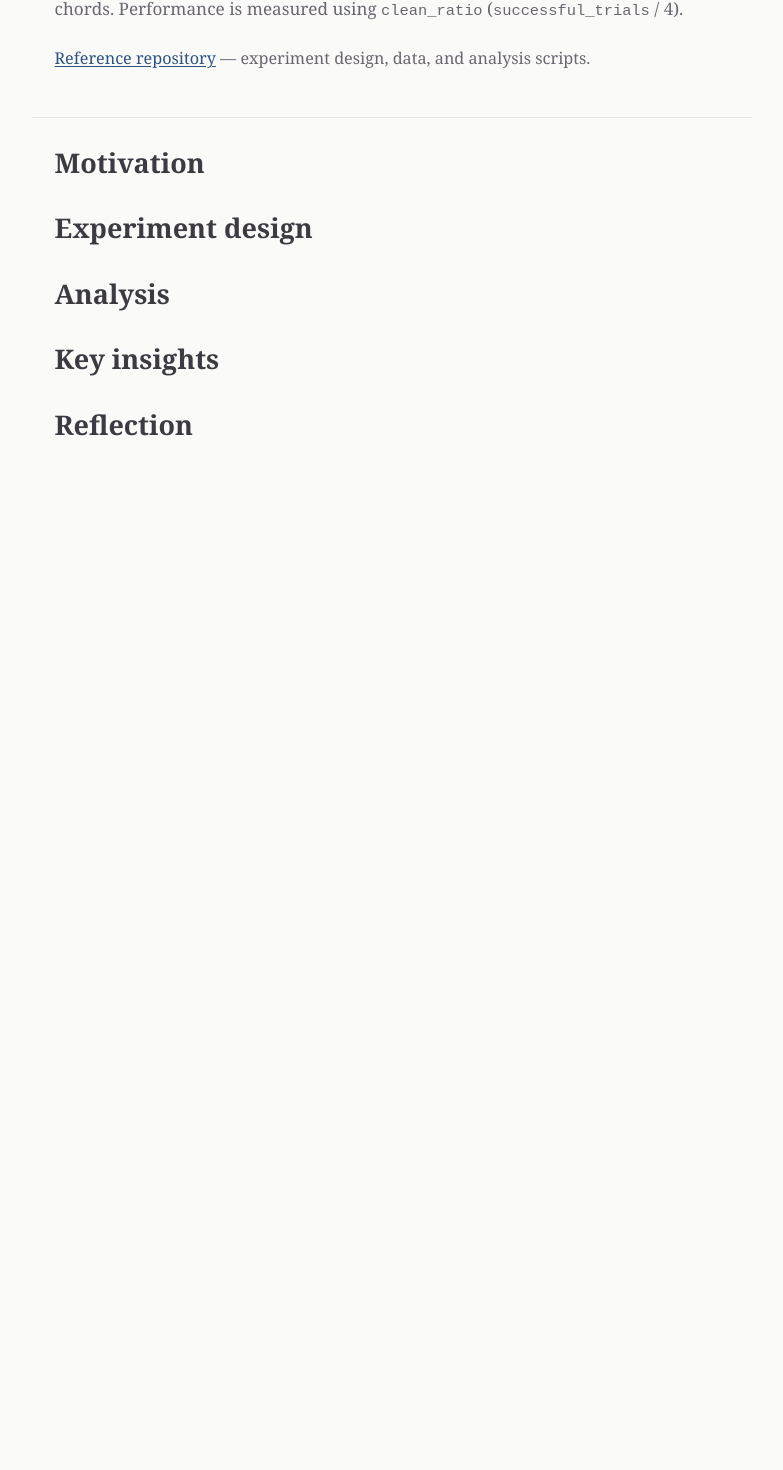
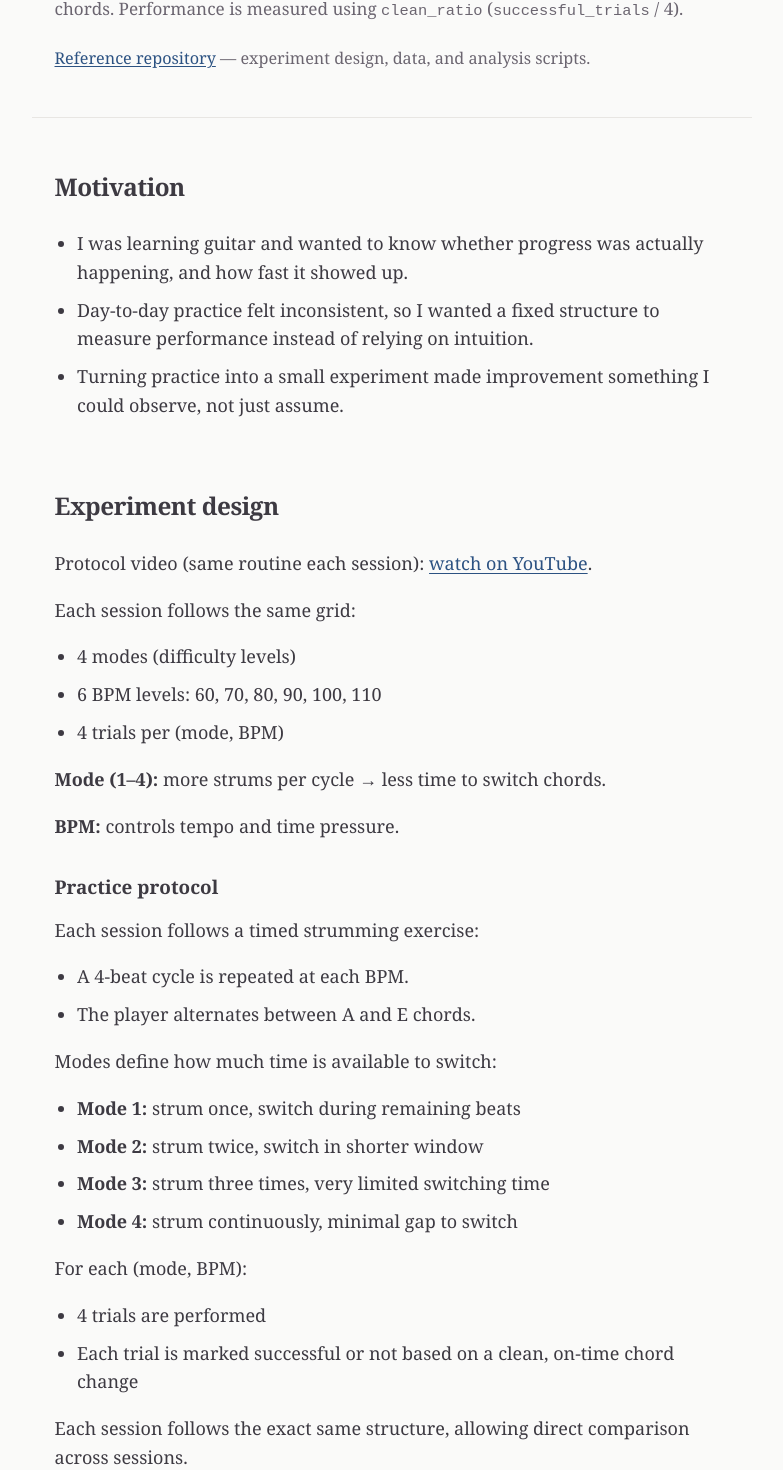
Before and after one commit to rishav-basnet/Guitar-Learning-Research-Website, a React (Vite) app: page / in a window 1280 px wide. Shown: the part 276-1746 px from the top of the page, without its empty margins (248-1031 px from the left). Before the commit the page ends 817 px from the top, so only its background shows below. Built offline with nearby package versions, Linux system fonts and the light colour scheme.

Commit message:
Add motivation and full experiment protocol
Fill Motivation bullets and Experiment design (grid, modes, BPM, trials,
practice protocol, and protocol video) per the research README.

```diff
--- a/src/App.css
+++ b/src/App.css
@@ -64,3 +64,53 @@
   margin: 0 auto;
   padding: 0 1.25rem 4rem;
 }
+
+.section {
+  padding-top: 2.75rem;
+}
+
+.section__title {
+  margin: 0 0 1.25rem;
+  font-size: 1.35rem;
+  font-weight: 600;
+  letter-spacing: -0.02em;
+}
+
+.section__body > p {
+  margin: 0 0 1rem;
+  color: var(--text);
+}
+
+.section__body > p:last-child {
+  margin-bottom: 0;
+}
+
+.subsection-title {
+  margin: 1.75rem 0 0.75rem;
+  font-size: 1.05rem;
+  font-weight: 600;
+}
+
+.prose-list {
+  margin: 0 0 1rem;
+  padding-left: 1.25rem;
+  color: var(--text);
+}
+
+.prose-list li {
+  margin-bottom: 0.5rem;
+}
+
+.prose-list li:last-child {
+  margin-bottom: 0;
+}
+
+.text-link {
+  color: var(--accent);
+  text-decoration: underline;
+  text-underline-offset: 0.15em;
+}
+
+.text-link:hover {
+  text-decoration-thickness: 2px;
+}
--- a/src/components/ExperimentDesign.jsx
+++ b/src/components/ExperimentDesign.jsx
@@ -2,6 +2,66 @@ import Section from './Section'
 
 export default function ExperimentDesign() {
   return (
-    <Section id="experiment" title="Experiment design" />
+    <Section id="experiment" title="Experiment design">
+      <p>
+        Protocol video (same routine each session):{' '}
+        <a
+          className="text-link"
+          href="https://www.youtube.com/watch?v=WtXb90taPOY"
+          target="_blank"
+          rel="noreferrer"
+        >
+          watch on YouTube
+        </a>
+        .
+      </p>
+      <p>Each session follows the same grid:</p>
+      <ul className="prose-list">
+        <li>4 modes (difficulty levels)</li>
+        <li>6 BPM levels: 60, 70, 80, 90, 100, 110</li>
+        <li>4 trials per (mode, BPM)</li>
+      </ul>
+      <p>
+        <strong>Mode (1–4):</strong> more strums per cycle → less time to
+        switch chords.
+      </p>
+      <p>
+        <strong>BPM:</strong> controls tempo and time pressure.
+      </p>
+      <h3 className="subsection-title">Practice protocol</h3>
+      <p>Each session follows a timed strumming exercise:</p>
+      <ul className="prose-list">
+        <li>A 4-beat cycle is repeated at each BPM.</li>
+        <li>The player alternates between A and E chords.</li>
+      </ul>
+      <p>Modes define how much time is available to switch:</p>
+      <ul className="prose-list">
+        <li>
+          <strong>Mode 1:</strong> strum once, switch during remaining beats
+        </li>
+        <li>
+          <strong>Mode 2:</strong> strum twice, switch in shorter window
+        </li>
+        <li>
+          <strong>Mode 3:</strong> strum three times, very limited switching
+          time
+        </li>
+        <li>
+          <strong>Mode 4:</strong> strum continuously, minimal gap to switch
+        </li>
+      </ul>
+      <p>For each (mode, BPM):</p>
+      <ul className="prose-list">
+        <li>4 trials are performed</li>
+        <li>
+          Each trial is marked successful or not based on a clean, on-time
+          chord change
+        </li>
+      </ul>
+      <p>
+        Each session follows the exact same structure, allowing direct
+        comparison across sessions.
+      </p>
+    </Section>
   )
 }
--- a/src/components/Motivation.jsx
+++ b/src/components/Motivation.jsx
@@ -2,6 +2,21 @@ import Section from './Section'
 
 export default function Motivation() {
   return (
-    <Section id="motivation" title="Motivation" />
+    <Section id="motivation" title="Motivation">
+      <ul className="prose-list">
+        <li>
+          I was learning guitar and wanted to know whether progress was
+          actually happening, and how fast it showed up.
+        </li>
+        <li>
+          Day-to-day practice felt inconsistent, so I wanted a fixed structure
+          to measure performance instead of relying on intuition.
+        </li>
+        <li>
+          Turning practice into a small experiment made improvement something
+          I could observe, not just assume.
+        </li>
+      </ul>
+    </Section>
   )
 }
```
